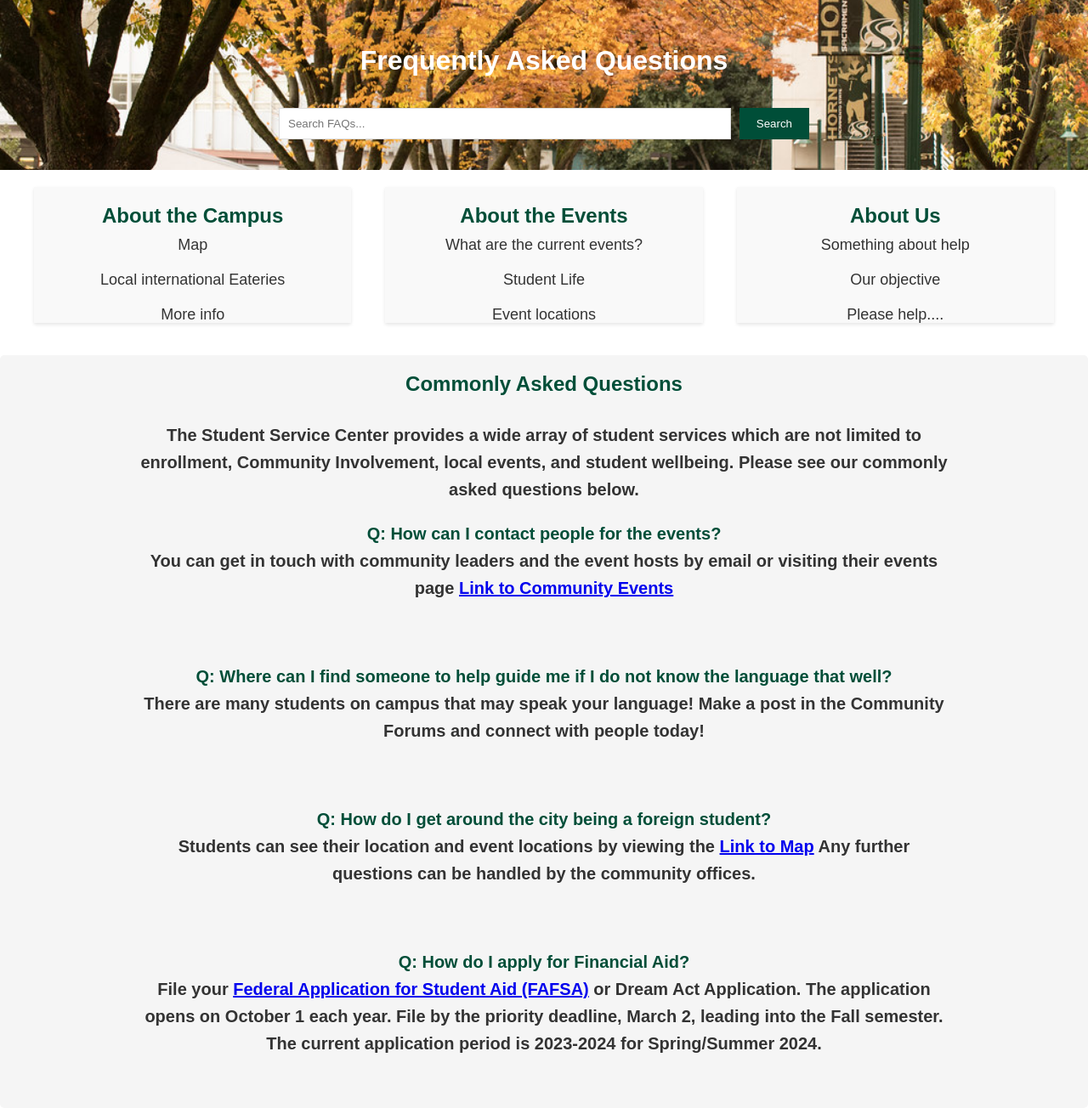
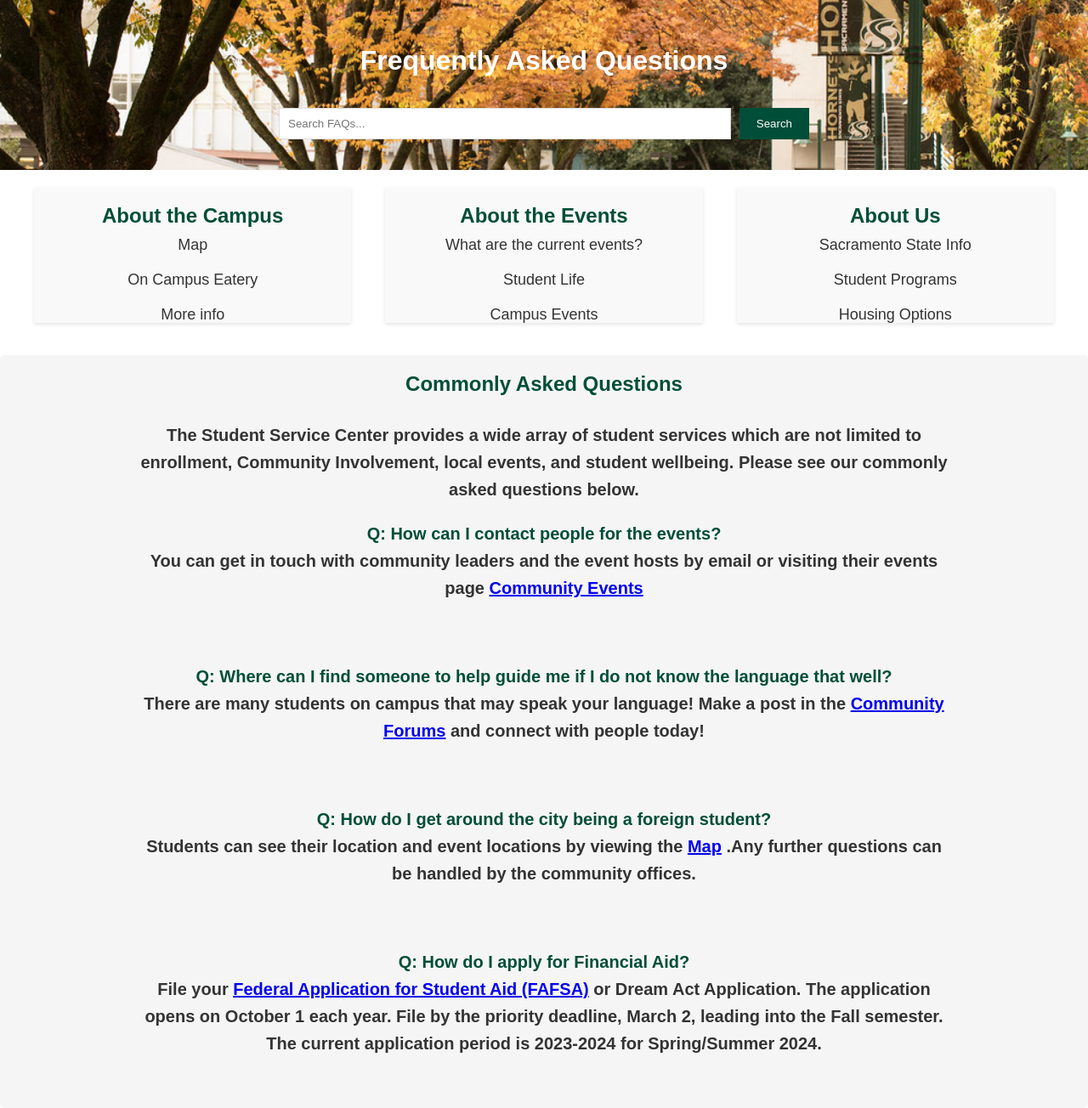
Before and after one commit to Crowley723/csc131-null-ptr, a PHP site: page /faq.php in a window 1280 px wide. Shown: the part 406-1710 px from the top of the page at 85% size. Run offline with PHP 8.4, Linux system fonts and the light colour scheme.

Commit message:
Altered all the links, need DB for search bar

```diff
--- a/faq.php
+++ b/faq.php
@@ -148,20 +148,20 @@
         <div class="faq-column">
             <div class="column-title">About the Campus</div>
             <a href="map.php">Map</a><br>
-            <a href="#">Local international Eateries</a><br>
+            <a href="https://www.dining.csus.edu/campus-eateries-2/">On Campus Eatery</a><br>
             <a href="http://www.csus.edu">More info</a>
         </div>
         <div class="faq-column">
             <div class="column-title">About the Events</div>
             <a href="events.php">What are the current events?</a><br>
-            <a href="#">Student Life</a><br>
-            <a href="events.php">Event locations</a>
+            <a href="https://www.csus.edu/student-life/">Student Life</a><br>
+            <a href="https://events.csus.edu/">Campus Events</a>
         </div>
         <div class="faq-column">
             <div class="column-title">About Us</div>
-            <a href="#">Something about help</a><br>
-            <a href="#">Our objective</a><br>
-            <a href="#">Please help....</a>
+            <a href="https://www.csus.edu/experience/fact-book/about-sac-state.html">Sacramento State Info</a><br>
+            <a href="https://www.csus.edu/international-programs-global-engagement/international-student-scholar-services/">Student Programs</a><br>
+            <a href="https://www.csus.edu/international-programs-global-engagement/international-student-scholar-services/housing.html">Housing Options</a>
         </div>
     </div>
     <br>
@@ -224,16 +224,16 @@
     The Student Service Center provides a wide array of student services which are not limited to enrollment, Community Involvement, local events, and student wellbeing. Please see our commonly asked questions below.
     <br>
     <p><span class="faq-question2">Q: How can I contact people for the events?</span><br>
-    You can get in touch with community leaders and the event hosts by email or visiting their events page <a href="#" class="faq-link2">Link to Community Events</a></p>
+    You can get in touch with community leaders and the event hosts by email or visiting their events page <a href="events.php" class="faq-link2">Community Events</a></p>
     <br>
     <p><span class="faq-question2">Q: Where can I find someone to help guide me if I do not know the language that well?</span><br>
-    There are many students on campus that may speak your language! Make a post in the Community Forums and connect with people today!</p>
+    There are many students on campus that may speak your language! Make a post in the <a href="forum.php" class="faq-link2">Community Forums</a> and connect with people today!</p>
     <br>
     <p><span class="faq-question2">Q: How do I get around the city being a foreign student?</span><br>
-    Students can see their location and event locations by viewing the <a href="#" class="faq-link2">Link to Map</a> Any further questions can be handled by the community offices.</p>
+    Students can see their location and event locations by viewing the <a href="map.php" class="faq-link2">Map</a> .Any further questions can be handled by the community offices.</p>
     <br>
     <p><span class="faq-question2">Q: How do I apply for Financial Aid?</span><br>
-    File your <a href="#" class="faq-link2">Federal Application for Student Aid (FAFSA)</a> or Dream Act Application. The application opens on October 1 each year. File by the priority deadline, March 2, leading into the Fall semester. The current application period is 2023-2024 for Spring/Summer 2024.</p>
+    File your <a href="https://www.studentaid.gov" class="faq-link2">Federal Application for Student Aid (FAFSA)</a> or Dream Act Application. The application opens on October 1 each year. File by the priority deadline, March 2, leading into the Fall semester. The current application period is 2023-2024 for Spring/Summer 2024.</p>
   </div>
 </div>
 
```
